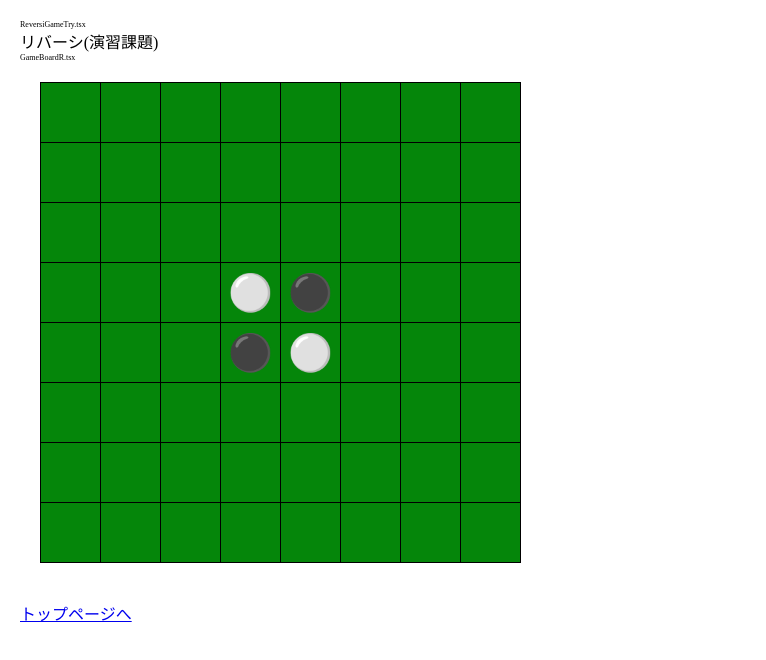
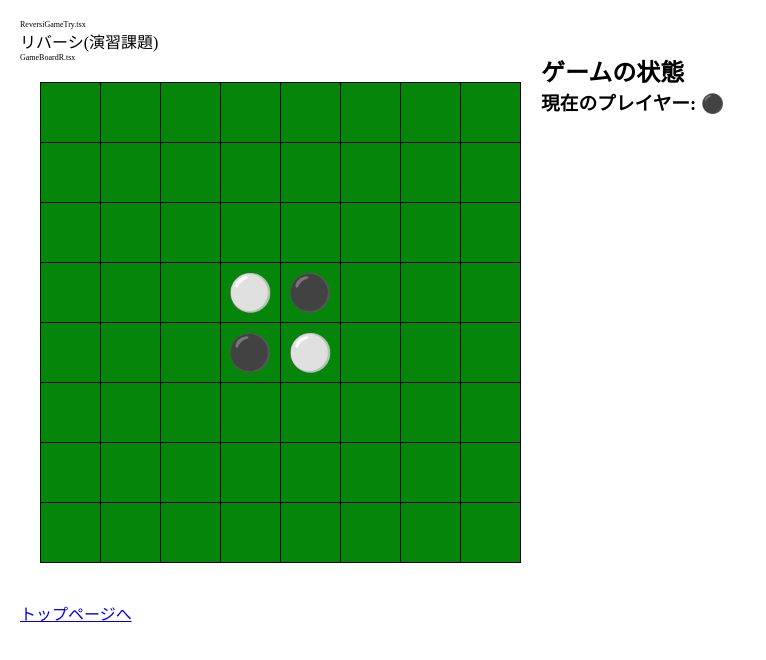
Before and after one commit to weareskyrabbit/practice_horiuchi, a Next.js app: page /reversi-game in a window 1280 px wide. Shown: the top 660 px of the page, without its empty margins (0-766 px from the left). Built offline with nearby package versions, Linux system fonts and the light colour scheme.

Commit message:
[add]進行状態の表示を追加

```diff
--- a/src/components/templates/ReversiGame/ReversiGameTry.tsx
+++ b/src/components/templates/ReversiGame/ReversiGameTry.tsx
@@ -43,9 +43,12 @@ export const ReversiGame: React.FC = () => {
                 gameState={gameState}
                 onGameBoardClick={(row, col) => onGameBoardClick(row, col)
             } />
-            {/* <GameStatusR gameState={gameState} onGameResetClick={() => {
-                initReversiGameState();
-            }} /> */}
+            <GameStatus
+                gameState={gameState}
+                onGameResetClick={() => {
+                    initReversiGameState();
+                }}
+                />
         </div>
     </>
 }
```
